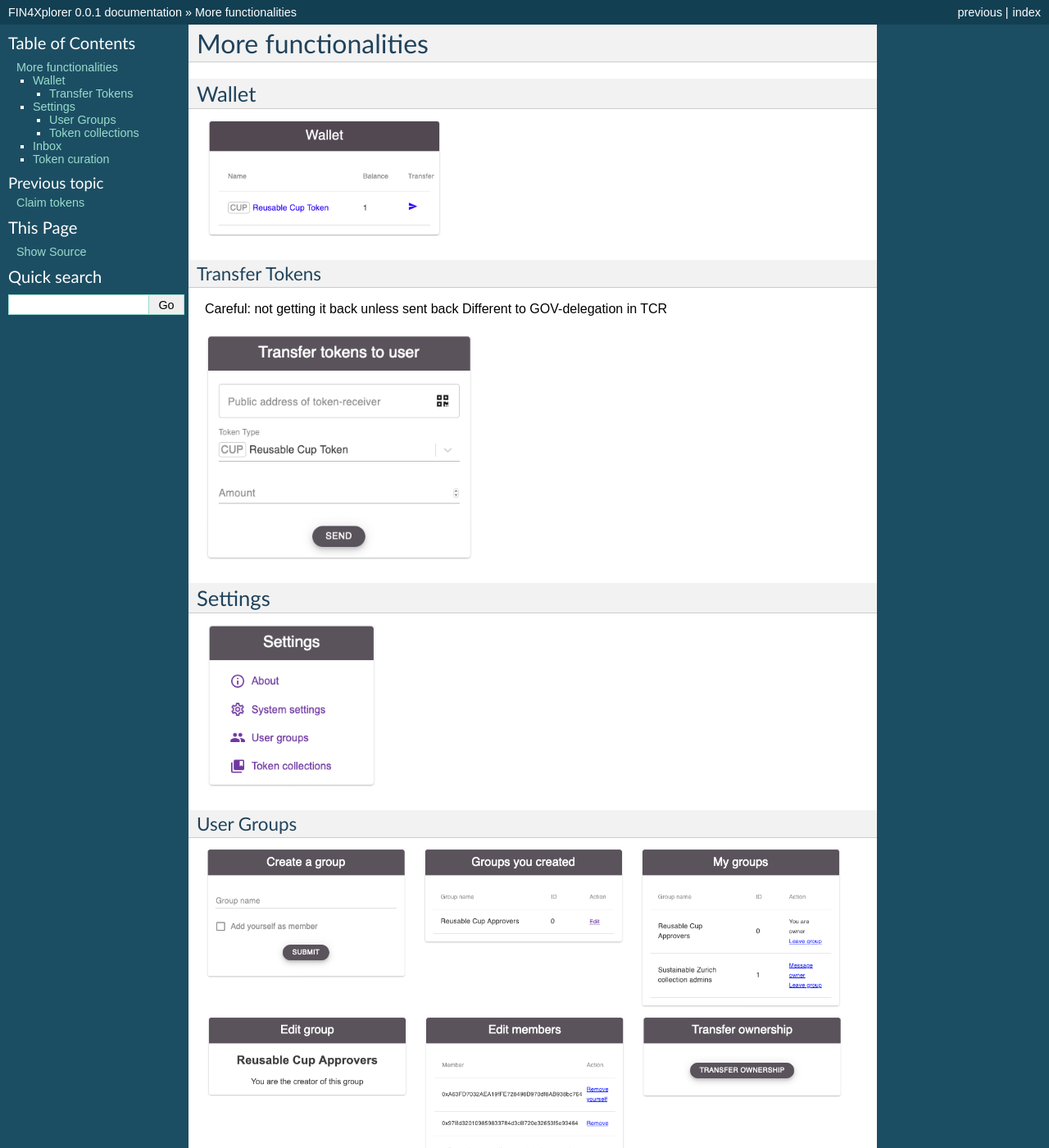
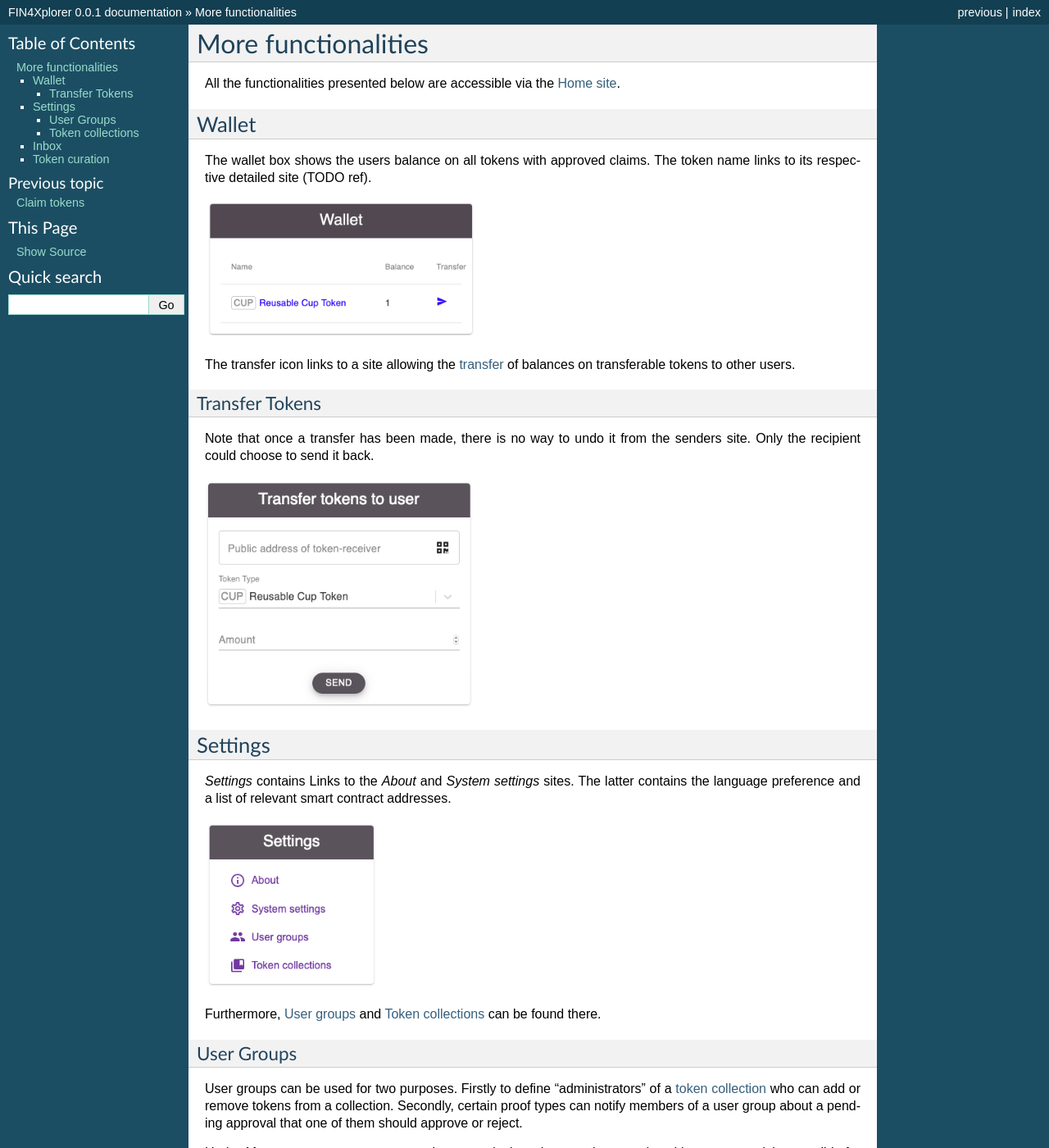
Before and after one commit to FuturICT2/FIN4Documentation, a Sphinx documentation site: the page built from docs/more-functionalities.rst, in a window 1280 px wide and 1400 px high. Shown: the whole window at 82% size. Built offline with Sphinx 7.4.7, drawn with Linux system fonts in a browser that asks for light colours; some of the changed text lies outside the part shown.

Commit message:
Fill most of more-functionalities with content

```diff
--- a/docs/dapp-overview.rst
+++ b/docs/dapp-overview.rst
@@ -12,6 +12,8 @@
 The two main subsites are accessible in the bottom bar: `Tokens`_ and `Claims`_.
 
 The three icons in the top bar are for showing the users QR code, reloading the page and for getting notified about new messages.
+
+The various boxes shown are explained in the chapter `More functionalities <more-functionalities.html>`_.
 
 Tokens
 ~~~~~~
--- a/docs/more-functionalities.rst
+++ b/docs/more-functionalities.rst
@@ -1,17 +1,21 @@
 More functionalities
 ====================
+
+All the functionalities presented below are accessible via the `Home site <dapp-overview.html#home>`_.
 
 Wallet
 ~~~~~~
 
+The wallet box shows the users balance on all tokens with approved claims. The token name links to its respective detailed site (TODO ref).
 
 .. image:: images/Wallet.png
-   :scale: 35%
+   :scale: 40%
+
+The transfer icon links to a site allowing the `transfer <#transfer-tokens>`_ of balances on transferable tokens to other users.
 
 Transfer Tokens
 ^^^^^^^^^^^^^^^
-Careful: not getting it back unless sent back
-Different to GOV-delegation in TCR
+Note that once a transfer has been made, there is no way to undo it from the senders site. Only the recipient could choose to send it back.
 
 .. image:: images/Transfer.png
    :scale: 80%
@@ -19,41 +23,71 @@
 Settings
 ~~~~~~~~
 
+*Settings* contains Links to the *About* and *System settings* sites. The latter contains the language preference and a list of relevant smart contract addresses.
+
 .. image:: images/Settings.png
    :scale: 80%
+
+Furthermore, `User groups <#id1>`_ and `Token collections <#id2>`_ can be found there.
 
 User Groups
 ^^^^^^^^^^^
 
+User groups can be used for two purposes. Firstly to define "administrators" of a `token collection <#id2>`_ who can add or remove tokens from a collection. Secondly, certain proof types can notify members of a user group about a pending approval that one of them should approve or reject.
+
+Under *My groups* users can message the owner (unless they are the owner) and leave groups (also possible for owners). Upon leaving a group, users can choose to notify the group owner about it or not.
+
 .. image:: images/Groups.png
    :scale: 60%
+
+Editing a group as owner comprises the options to add or remove members and to transfer ownership of the group.
 
 .. image:: images/GroupEdit.png
    :scale: 60%
 
-Notify owner when leaving
-
 Token collections
 ^^^^^^^^^^^^^^^^^
+
+Token collections are a way to curate a list of tokens with a much lower effort then the `token curated registry <#token-curation>`_.
 
 .. image:: images/Collections.png
    :scale: 80%
 
+They can be used for organisations to promote their tokens in one place, for individuals to create portfolios or other use cases.
+
 .. image:: images/CollectionDetails.png
    :scale: 80%
+
+The collection creator can add or remove tokens from the collection, appoint an admin group to do the same or transfer ownership of the collection.
 
 .. image:: images/CollectionEdit.png
    :scale: 80%
 
 Inbox
 ~~~~~
-Your messages, Message user
 
 .. image:: images/Inbox.png
    :scale: 80%
+   :align: right
+
+*Your messages* shows all messages sent to you. These can be
+
+- Proof contracts notifying you about pending approvals: for you directly or a group you are a member of
+- Reasons why a proof you submitted got rejected
+- System notifications like a user leaving a group you created
+- Messages from other users
+
+If you get a new message while being on the DApp, the notification bell in the top right corner of the site will turn yellow and take you to the messages site upon clicking.
+
+*Message user* takes you to the option to message other users directly. The QR icon can be used to scan the public address of the recipient instead of having to type or paste it in.
+
+.. image:: images/UserMessage.png
+   :scale: 70%
 
 Token curation
 ~~~~~~~~~~~~~~
 
+TODO
+
 .. image:: images/TokenCuration.png
    :scale: 80%
```
Also changed, not shown: docs/images/UserMessage.png (added).
